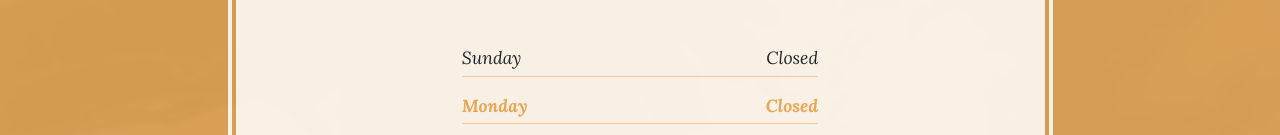
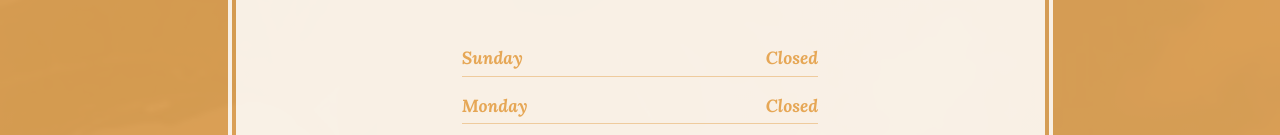
Before and after one commit to knightsofnhi/partnersinpsychiatry01, a website: page store.html in a window 1280 px wide. Shown: the part 655-790 px from the top of the page. Drawn offline with Linux system fonts and the light colour scheme.

Commit message:
updated today in sunday

```diff
--- a/store.html
+++ b/store.html
@@ -70,7 +70,7 @@
               <span class="section-heading-lower">Office Hours</span>
             </h2>
             <ul class="list-unstyled list-hours mb-5 text-left mx-auto">
-              <li class="list-unstyled-item list-hours-item d-flex">
+              <li class="list-unstyled-item list-hours-item d-flex today">
                 Sunday
                 <span class="ml-auto">Closed</span>
               </li>
```
Lines whose indentation alone changed are shown as unchanged.
